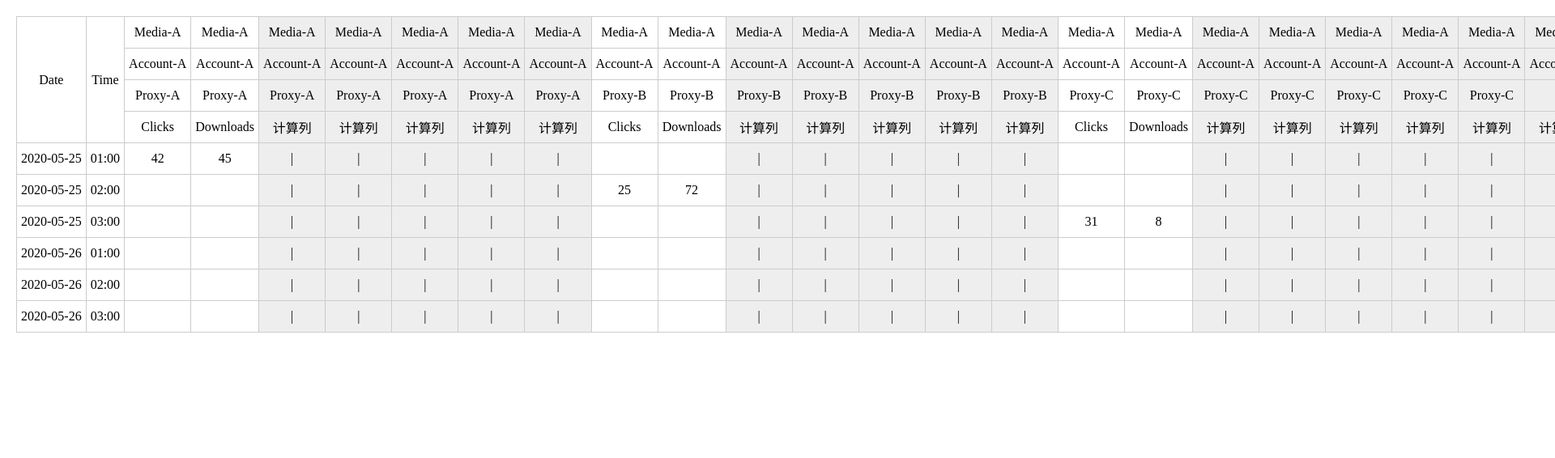
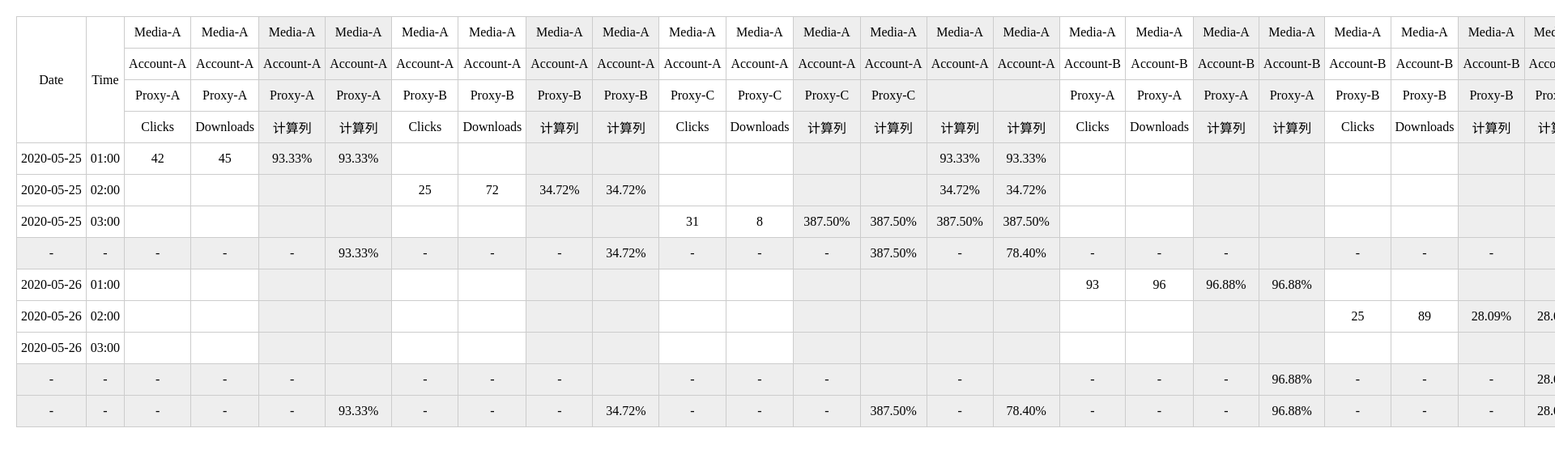
Before and after one commit to keyding/vue-pivot-table, a Vue app: page / in a window 1280 px wide. Shown: the top 566 px of the page at 81% size, 1920 px wide, since content can reach past the window. Built offline with nearby package versions, Linux system fonts and the light colour scheme.

Commit message:
update: update column summary calc

```diff
--- a/src/components/PivotTable/index.vue
+++ b/src/components/PivotTable/index.vue
@@ -302,7 +302,10 @@ export default {
                             let cellData = [];
 
                             // filter the data
-                            const filterData = this._filterData(conditions);
+                            const filterData = this._filterData(
+                                conditions,
+                                this.localData
+                            );
 
                             const baseX =
                                 this.localColumns.length +
@@ -370,27 +373,73 @@ export default {
                 }
             );
 
-            // console.log("_dataValues", _dataValues);
+            console.log("_dataValues", _dataValues);
 
             return _dataValues.filter(item => item.length);
         },
         computedDataValues() {
-            const _dataValues = [];
+            const _colPaths = combinePaths(
+                ...this.localColumns.map(({ values }) => values)
+            );
 
-            this.dataValues.forEach(row => {
-                row.forEach(cell => {
-                    // if (cell.value !== "" && !cell.isSummary) {
-                    if (!cell.isSummary) {
-                        _dataValues.push(
-                            Object.assign({}, cell.path, {
-                                [cell.key]: cell.value
-                            })
+            const _colKeys = this.localColumns.map(({ key }) => key);
+
+            const _rowPaths = combinePaths(
+                ...this.localRows.map(({ values }) => values)
+            );
+
+            const _rowKeys = this.localRows.map(({ key }) => key);
+
+            // conditions of col head
+            const colConditions = convertPathToMap(_colPaths, _colKeys);
+
+            // conditions of row-head
+            const rowConditions = convertPathToMap(_rowPaths, _rowKeys);
+
+            // Note: if there are no props.rows or props.column, push an empty object
+            !colConditions.length && colConditions.push({});
+            !rowConditions.length && rowConditions.push({});
+
+            // draw data
+            const _dataValues = rowConditions.map(
+                (rowCondition, rowConditionIndex) =>
+                    colConditions.map((colCondition, colConditionIndex) => {
+                        // the condition of current cell
+                        const conditions = Object.assign(
+                            {},
+                            rowCondition,
+                            colCondition
                         );
-                    }
-                });
-            });
 
-            return _dataValues;
+                        const cellData = {};
+
+                        // filter the data
+                        const filterData = this._filterData(
+                            conditions,
+                            this.localData
+                        );
+
+                        // empty cell
+                        const isEmptyCell =
+                            this.localColumns.length &&
+                            this.localRows.length &&
+                            !this.localValues.length;
+
+                        const _values = {};
+
+                        this.values.forEach(({ key, handle }) => {
+                            _values[key] = isEmptyCell
+                                ? ""
+                                : handle
+                                ? handle(filterData)
+                                : "";
+                        });
+
+                        return Object.assign({}, conditions, _values);
+                    })
+            );
+
+            return _dataValues.filter(item => item.length).flat();
         },
         pathKeys() {
             return this.localRows
@@ -434,12 +483,11 @@ export default {
 
                 setTimeout(() => {
                     this.handleAddColumnSummary();
-                    this.handleAddColumnSummary();
-                    this.handleAddColumnSummary();
-                    this.handleAddColumnSummary();
-                    this.handleAddColumnSummary();
+                    this.handleAddRowSummary();
+                    setTimeout(() => {
+                        this.handleAddColumnSummary();
+                    }, 200);
                     // this.handleAddColumnSummary();
-                    // this.handleAddRowSummary();
                 }, 300);
             } else {
                 console.warn(
@@ -552,17 +600,13 @@ export default {
             this.combineHeads.forEach((headRow, headRowIndex) => {
                 headRow.forEach(cell => {
                     if (Array.isArray(cell)) {
-                        const _cloneCell = cell[0];
-                        const _index =
-                            _cloneCell._index + "-" + (cell.length + 1);
                         const isLastRow =
                             headRowIndex === this.combineHeads.length - 1;
 
                         cell.push(
-                            Object.assign({}, _cloneCell, {
+                            Object.assign({}, cell[0], {
                                 y: "to-be-calc",
-                                _index,
-                                value: isLastRow ? "计算列" : _cloneCell.value
+                                value: isLastRow ? "计算列" : cell[0].value
                             })
                         );
                     }
@@ -570,33 +614,49 @@ export default {
             });
 
             // console.log("this.combineHeads", this.combineHeads);
-            console.log("this.combineValues", this.combineValues);
+            // console.log("this.combineValues", this.combineValues);
+            // console.log(this.computedDataValues);
 
-            function handleRow(row = []) {
+            const _handle = data => {
+                let clicks = 0;
+                let downloads = 0;
+
+                data.forEach(({ click, download }) => {
+                    clicks += +click;
+                    downloads += +download;
+                });
+
+                const result = clicks / downloads;
+
+                return Number.isNaN(result)
+                    ? ""
+                    : (result * 100).toFixed(2) + "%";
+            };
+
+            const handleValueRow = (row = []) => {
                 row.forEach(cell => {
                     if (Array.isArray(cell)) {
-                        // const _cloneCell = cell[0];
-                        // const _index =
-                        //     _cloneCell._index + "-" + (cell.length + 1);
-
+                        const _filterData = this._filterData(
+                            cell[0].path,
+                            this.computedDataValues
+                        );
                         cell.push(
                             Object.assign({}, cell[0], {
                                 y: "to-be-calc",
-                                // _index,
-                                value: "|"
+                                value: _handle(_filterData)
                             })
                         );
                     }
                 });
-            }
+            };
 
             this.combineValues.forEach((valueRow, valueRowIndex) => {
                 if (Array.isArray(valueRow[0])) {
                     valueRow.forEach(row => {
-                        handleRow(row);
+                        handleValueRow(row);
                     });
                 } else {
-                    handleRow(valueRow);
+                    handleValueRow(valueRow);
                 }
             });
 
@@ -604,6 +664,7 @@ export default {
         },
         // add row summary
         handleAddRowSummary() {
+            console.log(this.combineValues, "this.combineValues");
             this.combineValues.forEach(valueRow => {
                 if (Array.isArray(valueRow[0])) {
                     const _cloneRow = JSON.parse(JSON.stringify(valueRow[0]));
@@ -617,12 +678,13 @@ export default {
                             cell.value = "-";
                         }
                     });
-                    valueRow.push(_cloneRow, _cloneRow);
+                    valueRow.push(_cloneRow);
                 }
             });
 
             this.tableData = [...this.combineHeads, ...this.combineValues];
         },
+        // recalc the position(x-y)
         // drag cell start
         handleDragStart(e, data) {
             const { target, dataTransfer } = e;
@@ -675,8 +737,8 @@ export default {
                 }
             );
         },
-        _filterData(conditions) {
-            return this.localData.filter(data => {
+        _filterData(conditions, data) {
+            return data.filter(data => {
                 let status = true;
 
                 for (let key in conditions) {
```
